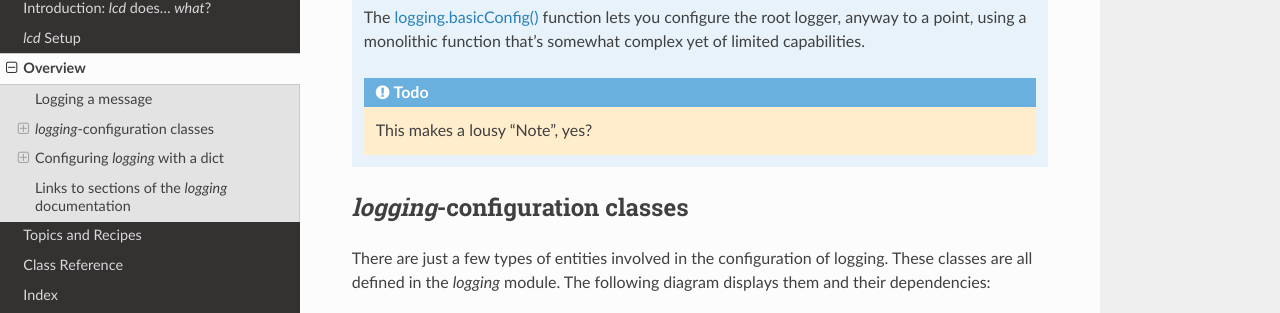
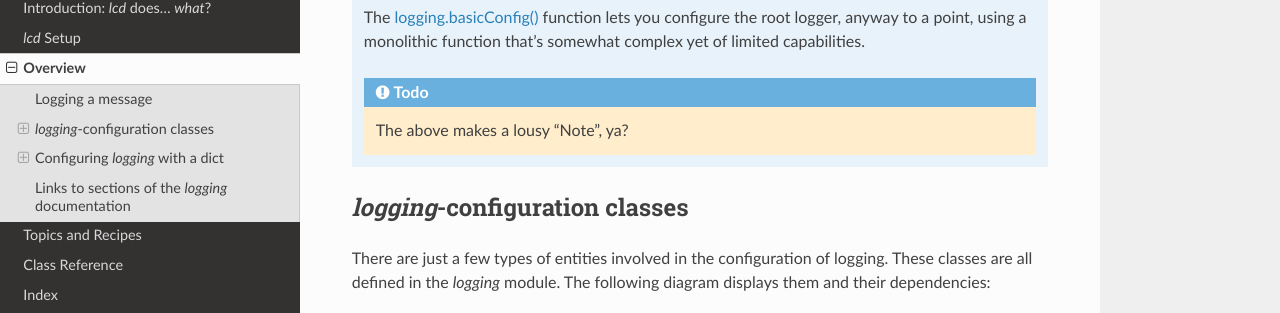
Before and after one commit to Twangist/prelogging, a Sphinx documentation site: the page built from lcd/docs/overview.rst, in a window 1280 px wide and 900 px high, scrolled down 930 px. Shown: the part 137-450 px from the top of the window. Built offline with Sphinx 7.4.7 and the Read the Docs theme 2.0.0, drawn with Linux system fonts in a browser that asks for light colours.

```diff
--- a/lcd/docs/overview.rst
+++ b/lcd/docs/overview.rst
@@ -53,7 +53,7 @@
     a monolithic function that's somewhat complex yet of limited capabilities.
 
     .. todo::
-        This makes a lousy "Note", yes?
+        The above makes a lousy "Note", ya?
 
 
 `logging`-configuration classes
```
